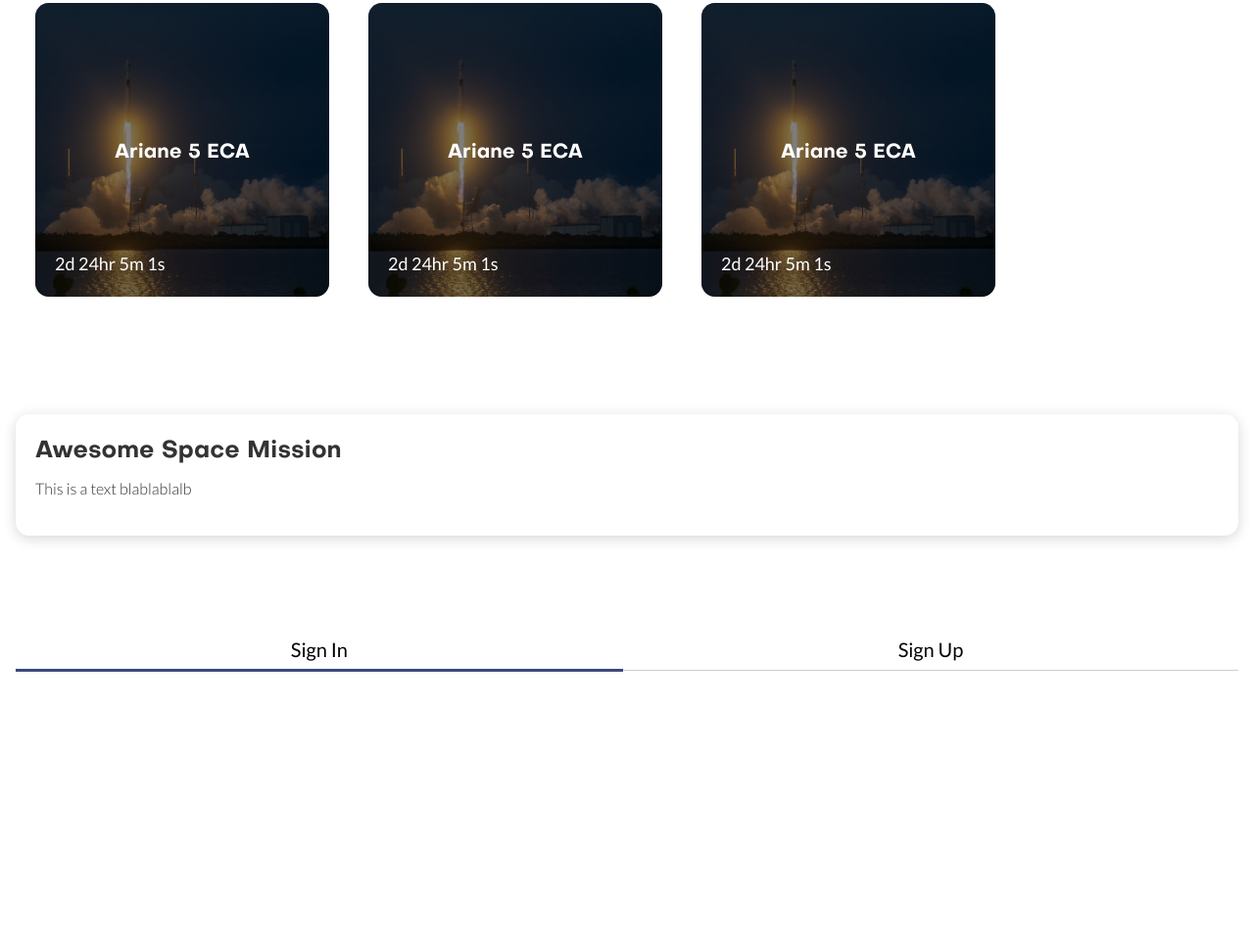
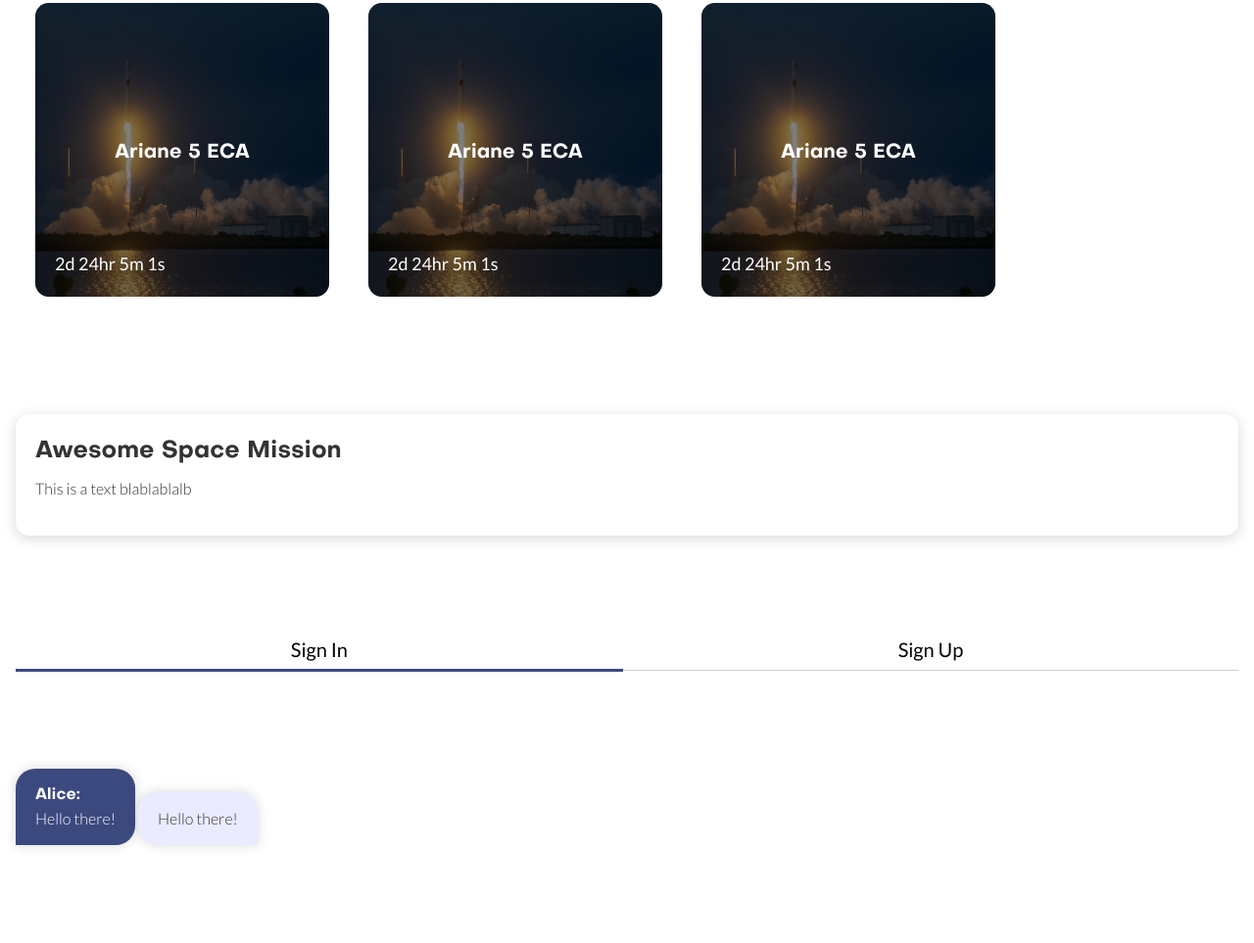
Before and after one commit to TobiasFranek/slp-base, a website built with Parcel: page src/index.html in a window 1280 px wide. Shown: the part 2021-2984 px from the top of the page at 98% size. Before the commit the page ends 2806 px from the top, so only its background shows below. Built offline with nearby package versions, Linux system fonts and the light colour scheme.

Commit message:
styled chat bubble

```diff
--- a/src/index.html
+++ b/src/index.html
@@ -244,6 +244,16 @@
 		</nav>
 	</section>
 
+	<section style="padding-bottom: 100px;">
+		<div class="chat-bubble chat-bubble--other">
+			<h4 class="chat-bubble__user-name">Alice:</h4>
+			<p class="chat-bubble__text">Hello there!</p>
+		</div>
+		<div class="chat-bubble chat-bubble--self">
+			<p class="chat-bubble__text">Hello there!</p>
+		</div>
+	</section>
+
 	<script src="./js/main.js"></script>
 </body>
 </html>
--- /dev/null
+++ b/src/scss/components/_chat-bubble.scss
@@ -0,0 +1,25 @@
+.chat-bubble {
+	box-shadow: $box-shadow-1;
+	display: inline-block;
+	border-top-left-radius: 20px;
+	border-top-right-radius: 20px;
+	padding: 15px 20px;
+	&--other {
+		color: #fff;
+		background: $primary;
+		border-bottom-right-radius: 20px;
+	}
+	&--self {
+		background: $primary-light;
+		border-bottom-left-radius: 20px;
+	}
+
+	&__user-name {
+		font-family: $objectivity;
+		margin: 0;
+	}
+	&__text {
+		margin: 0;
+		font-weight: 300;
+	}
+}
--- a/src/scss/main.scss
+++ b/src/scss/main.scss
@@ -19,3 +19,4 @@
 @import 'components/preview-card';
 @import 'components/card';
 @import 'components/tab-nav';
+@import 'components/chat-bubble';
```
